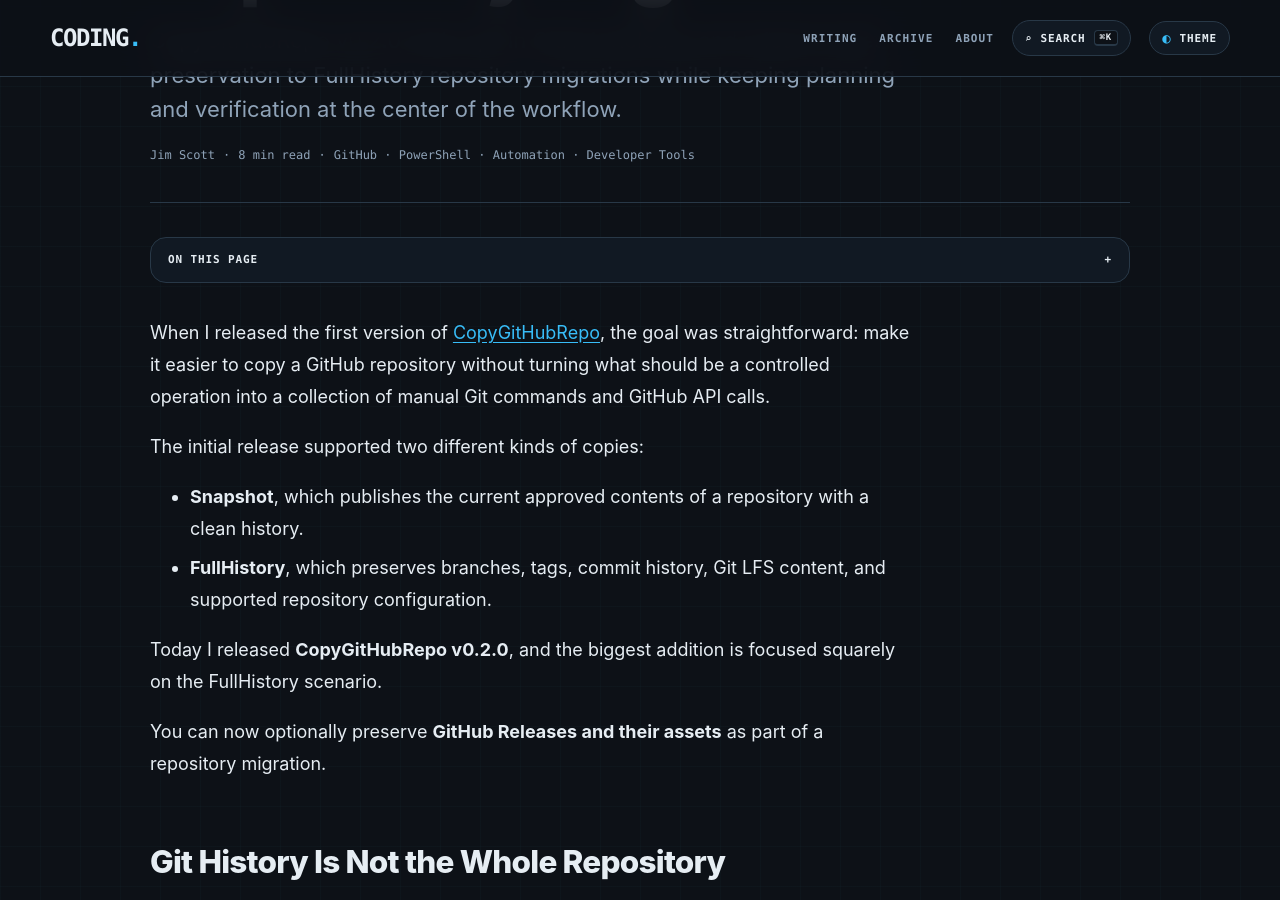
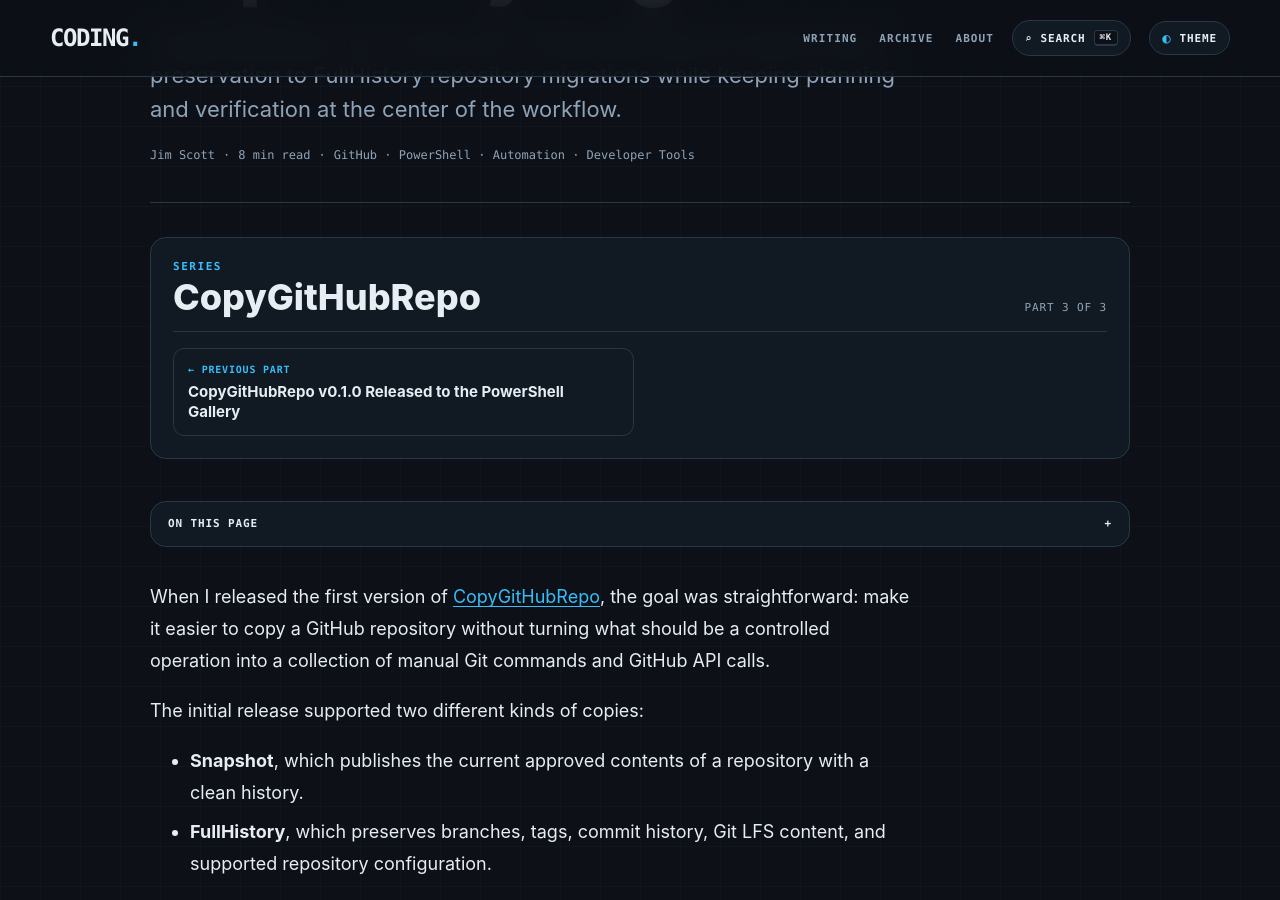
Before and after one commit to infoconex/coding-blog, a Jekyll site: the page built from post/2026/08/30/copygithubrepo-v0-2-0-preserving-github-releases/index.md, in a window 1280 px wide and 900 px high, scrolled down 514 px. Built offline with Jekyll 4.4.1, drawn with Linux system fonts in a browser that asks for light colours.

Commit message:
Add CopyGitHubRepo article series metadata

```diff
--- a/post/2026/08/30/copygithubrepo-v0-2-0-preserving-github-releases/index.md
+++ b/post/2026/08/30/copygithubrepo-v0-2-0-preserving-github-releases/index.md
@@ -7,6 +7,8 @@
 author: "Jim Scott"
 published: true
 permalink: "/post/2026/08/30/copygithubrepo-v0-2-0-preserving-github-releases"
+series: "CopyGitHubRepo"
+seriesOrder: 3
 ---
 
 When I released the first version of [CopyGitHubRepo](/post/2026/08/22/copygithubrepo-v0-1-0-released-to-powershell-gallery), the goal was straightforward: make it easier to copy a GitHub repository without turning what should be a controlled operation into a collection of manual Git commands and GitHub API calls.
```
